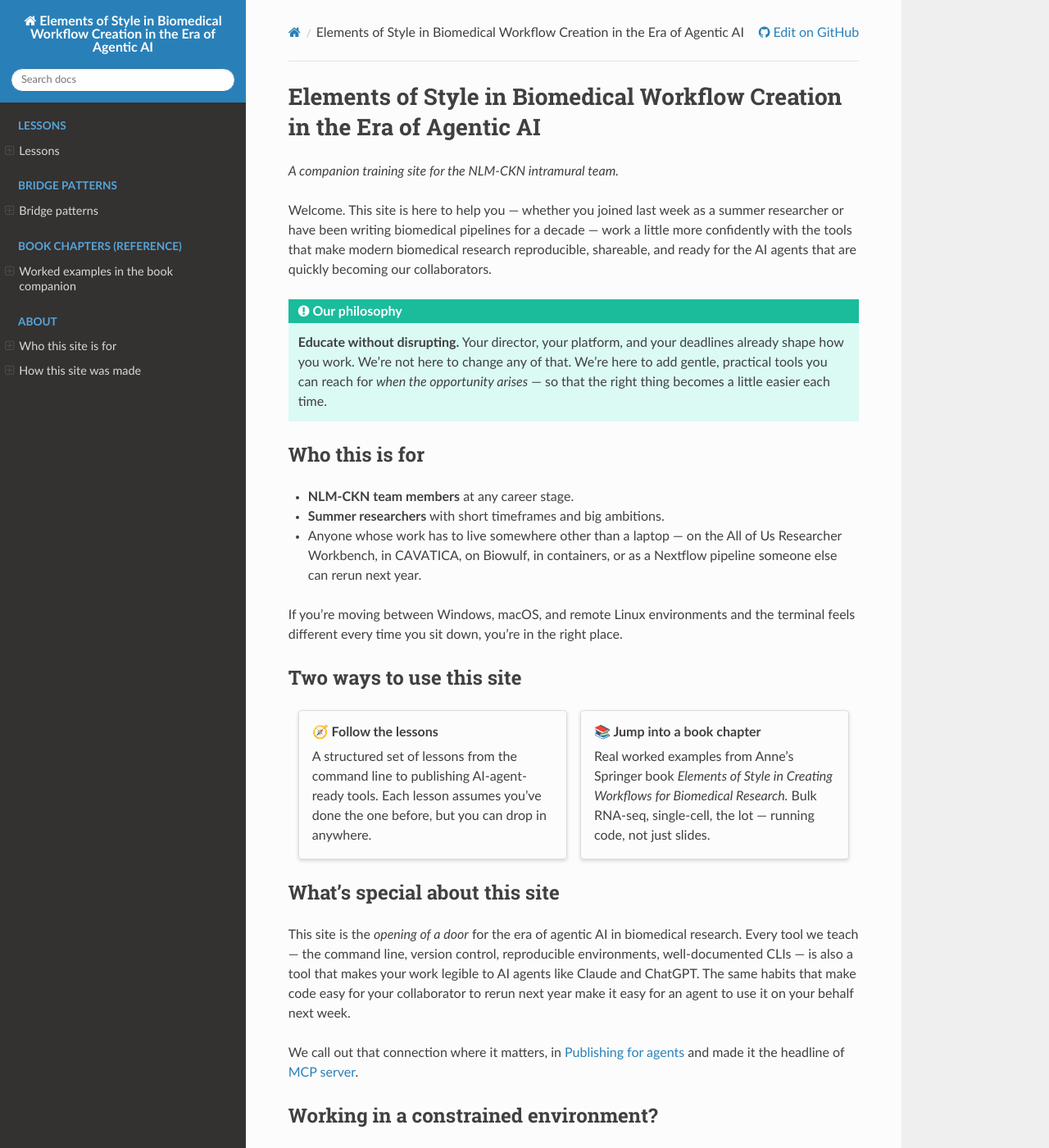
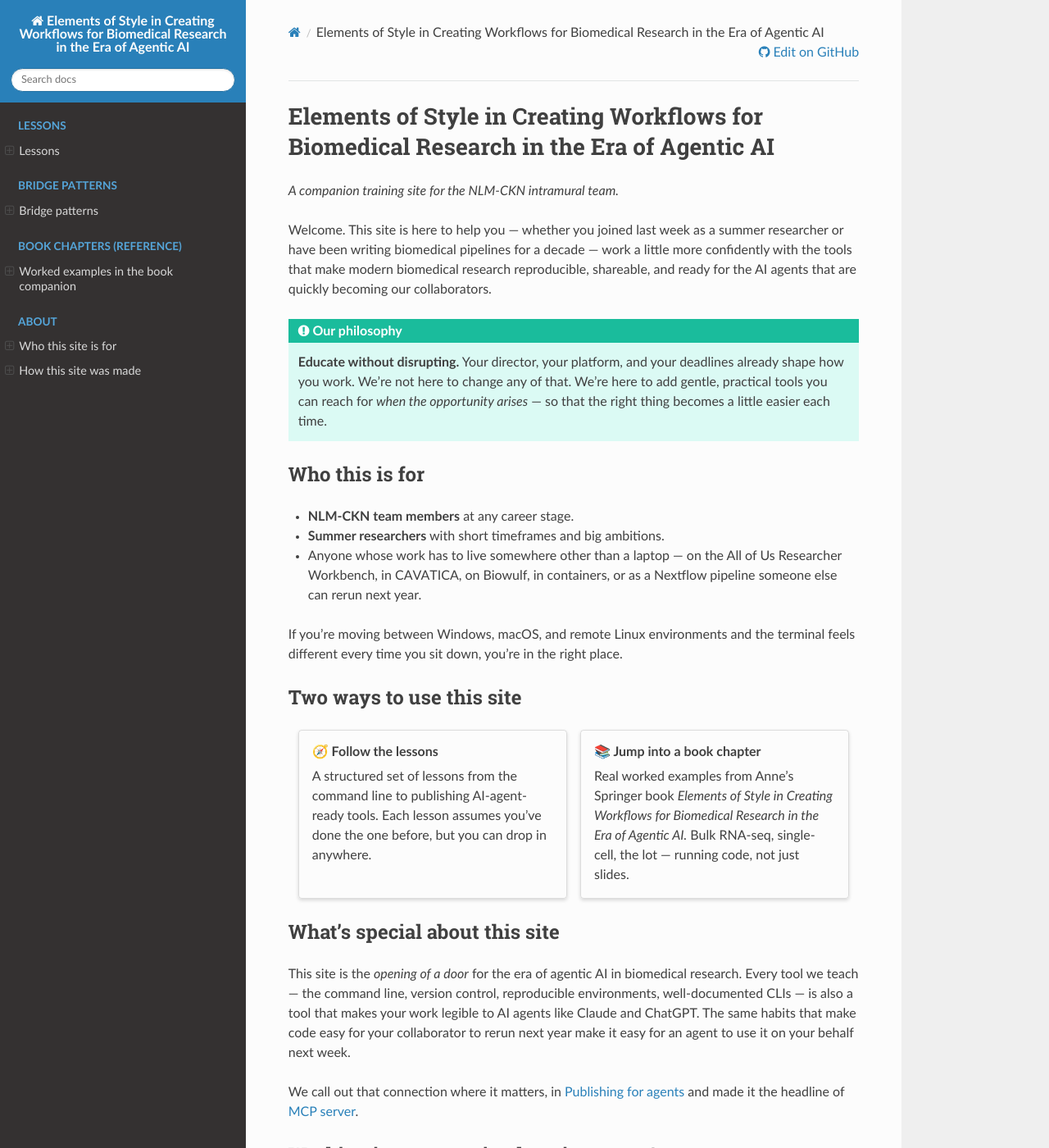
Before and after one commit to Science-and-Technology-Consulting-LLC/elements-of-style-lessons, a Sphinx documentation site: the page built from docs/source/index.md, in a window 1280 px wide and 1400 px high. Shown: the whole window at 82% size. Built offline with Sphinx 7.4.7 and the Read the Docs theme 3.1.0, drawn with Linux system fonts in a browser that asks for light colours.

Commit message:
updated citation

```diff
--- a/docs/source/conf.py
+++ b/docs/source/conf.py
@@ -1,6 +1,6 @@
 # Configuration file for the Sphinx documentation builder.
 #
-# Elements of Style in Biomedical Workflow Creation in the Era of Agentic AI
+# Elements of Style in Creating Workflows for Biomedical Research in the Era of Agentic AI
 # Companion training site for the NLM-CKN intramural team.
 #
 # Mirrors the pattern used in sibling repo `sc-nsforest-qc-nf`:
@@ -19,7 +19,7 @@ sys.path.insert(0, os.path.abspath("../.."))
 
 # -- Project information -----------------------------------------------------
 
-project = "Elements of Style in Biomedical Workflow Creation in the Era of Agentic AI"
+project = "Elements of Style in Creating Workflows for Biomedical Research in the Era of Agentic AI"
 copyright = "2026, Anne Deslattes Mays"
 author = "Anne Deslattes Mays"
 release = "0.1.0"
--- a/docs/source/index.md
+++ b/docs/source/index.md
@@ -1,4 +1,4 @@
-# Elements of Style in Biomedical Workflow Creation in the Era of Agentic AI
+# Elements of Style in Creating Workflows for Biomedical Research in the Era of Agentic AI
 
 *A companion training site for the NLM-CKN intramural team.*
 
@@ -46,7 +46,7 @@ anywhere.
 :link-type: doc
 
 Real worked examples from Anne's Springer book
-*Elements of Style in Creating Workflows for Biomedical Research.*
+*Elements of Style in Creating Workflows for Biomedical Research in the Era of Agentic AI.*
 Bulk RNA-seq, single-cell, the lot — running code, not just slides.
 :::
 
```
Also changed, not shown: README.md (+2 -2 lines), introduction/README.md.
